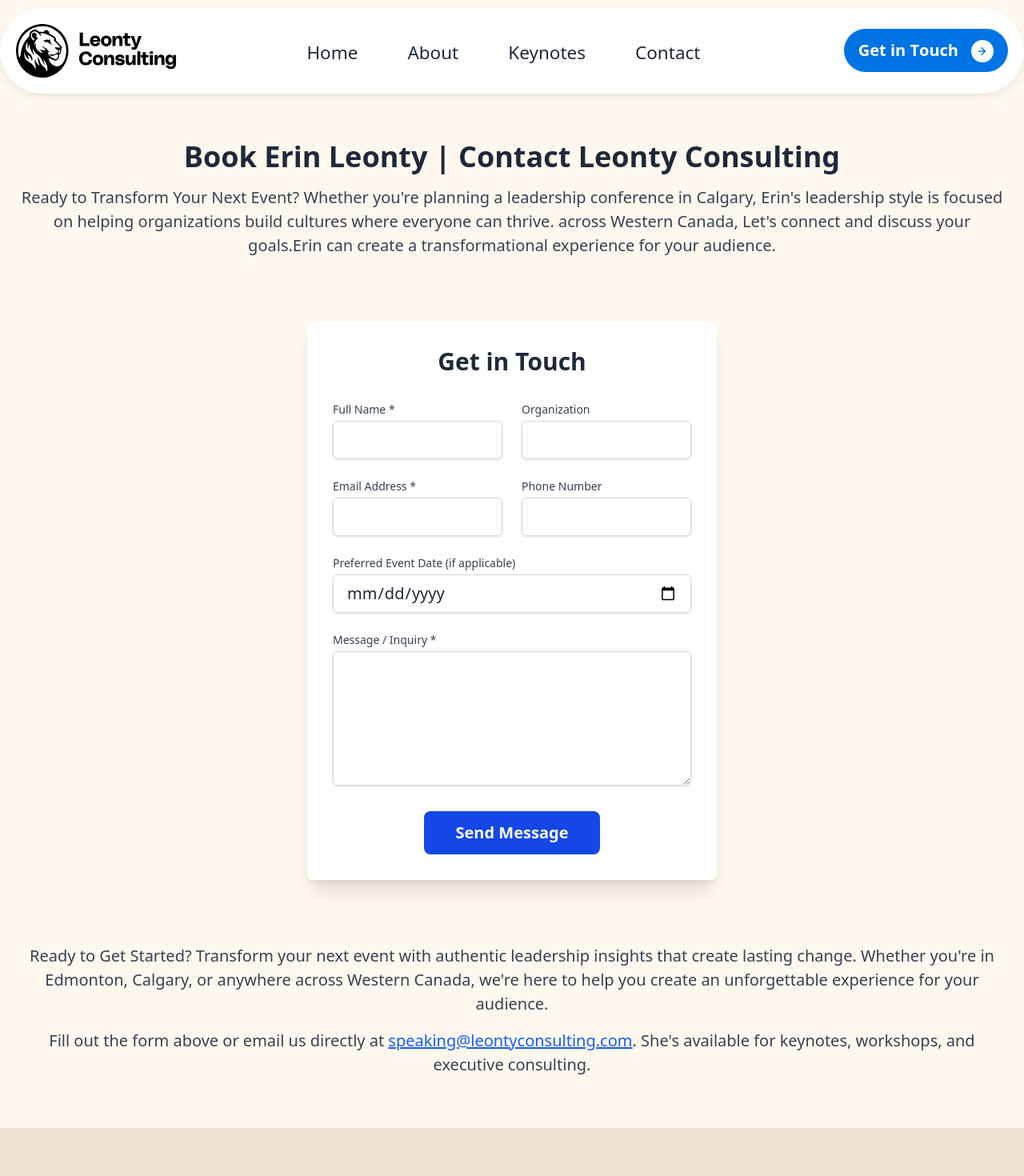
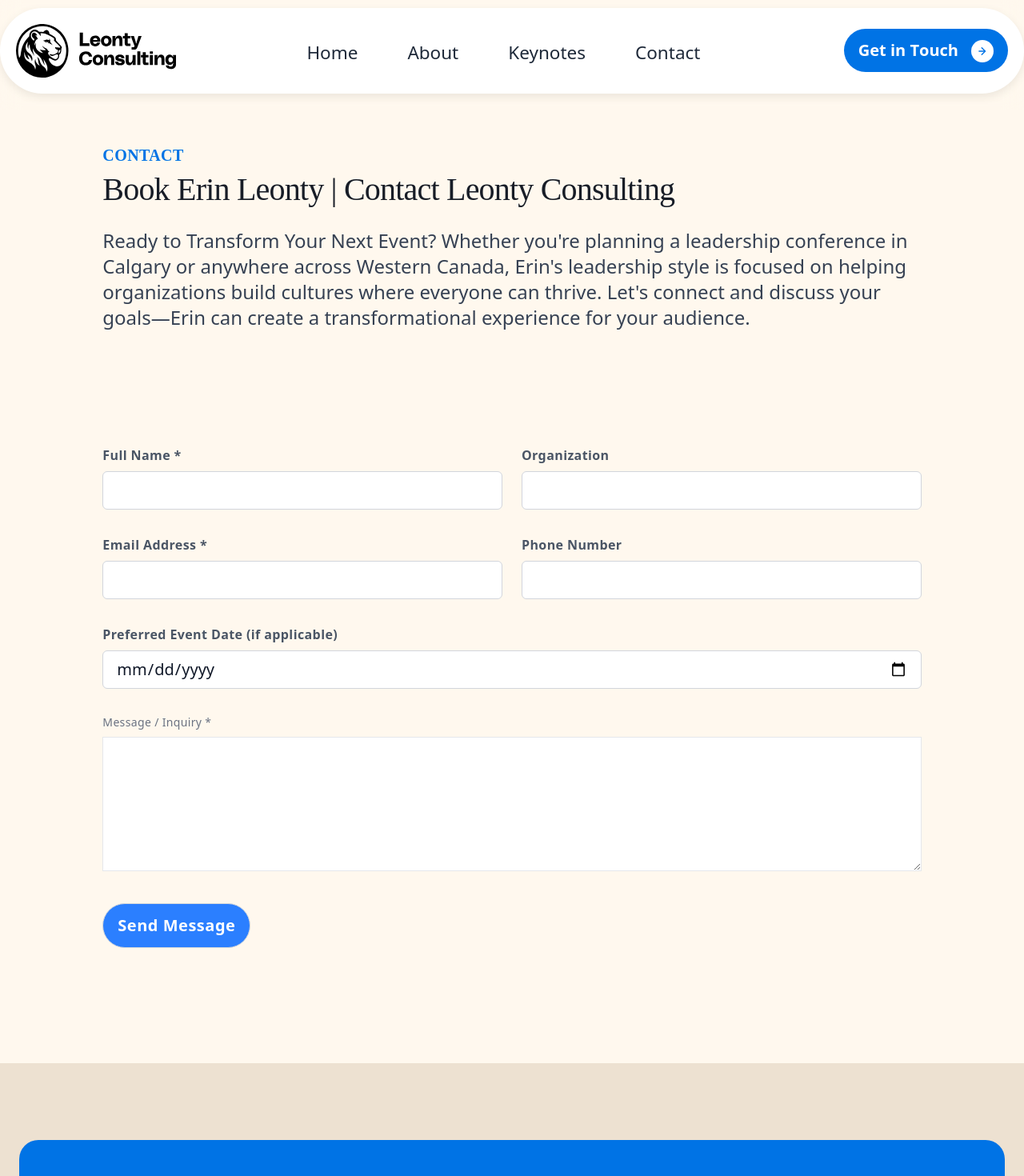
Before and after one commit to cdendy/leonty-consulting, a Next.js app: page /contact in a window 1280 px wide. Shown: the top 1470 px of the page at 80% size. Built offline with nearby package versions, Linux system fonts and the light colour scheme.

Commit message:
contact page styling, images to keynotes page, anchor links from keynotes on hp to keynotes page

```diff
--- a/app/(pages)/contact/page.tsx
+++ b/app/(pages)/contact/page.tsx
@@ -1,3 +1,4 @@
+import SubscribeSection from '@/components/SubscribeSection';
 import ContactForm from '../../components/ContactForm'; // Adjusted path
 import type { Metadata } from 'next';
 
@@ -8,36 +9,23 @@ export const metadata: Metadata = {
 
 export default function ContactPage() {
   return (
-    <div className="container mx-auto px-6 py-16 space-y-20">
+    <div className="space-y-24">
       {/* ───────────── PAGE TITLE ───────────── */}
-      <section className="fadeSection text-center">
-        <h1 className="text-4xl font-bold mb-4">Book Erin Leonty | Contact Leonty Consulting</h1>
-        <p className="text-gray-700">
-          Ready to Transform Your Next Event? Whether you&apos;re planning a leadership conference in Calgary,
-          Erin&apos;s leadership style is focused on helping organizations build cultures where everyone can thrive. across Western Canada,
-          Let&apos;s connect and discuss your goals.Erin can create a transformational experience for your audience.
-        </p>
+      <section className="fadeSection px-6 mx-auto max-w-[1280px] grid grid-cols-12 gap-5 mt-18 mb-36">
+        <div className="col-span-10 col-start-2">
+          <p className="section-eyebrow mb-2">Contact</p>
+          <h1 className="section-heading mb-6">Book Erin Leonty | Contact Leonty Consulting</h1>
+          <p className="text-gray-700 text-xl md:text-2xl">
+            Ready to Transform Your Next Event? Whether you&apos;re planning a leadership conference in Calgary or anywhere across Western Canada, Erin&apos;s leadership style is focused on helping organizations build cultures where everyone can thrive. Let&apos;s connect and discuss your goals—Erin can create a transformational experience for your audience.
+          </p>
+        </div>
       </section>
 
       {/* ───────────── FORM ───────────── */}
-      <section className="fadeSection max-w-lg mx-auto">
-        <ContactForm />
-      </section>
-
-      {/* ───────────── CTA ───────────── */}
-      <section className="fadeSection text-center space-y-4">
-        <p className="text-gray-700">
-          Ready to Get Started? Transform your next event with authentic leadership insights that create lasting change.
-          Whether you&apos;re in Edmonton, Calgary, or anywhere across Western Canada, we&apos;re here to help you create an
-          unforgettable experience for your audience.
-        </p>
-        <p className="text-gray-700">
-  Fill out the form above or email us directly at{' '}
-  <a href="mailto:speaking@leontyconsulting.com" className="text-blue-600 underline">
-    speaking@leontyconsulting.com
-  </a>.
-  She&apos;s available for keynotes, workshops, and executive consulting.
-</p>
+      <section className="fadeSection px-6 mx-auto max-w-[1280px] grid grid-cols-12 gap-5 mb-36">
+        <div className="col-span-10 col-start-2">
+          <ContactForm />
+        </div>
       </section>
     </div>
   );
--- a/app/components/ContactForm.tsx
+++ b/app/components/ContactForm.tsx
@@ -1,6 +1,7 @@
 'use client';
 
 import { useState, ChangeEvent, FormEvent } from 'react';
+import StaggerButton from './StaggerButton';
 
 interface FormData {
   name: string;
@@ -51,45 +52,49 @@ export default function ContactForm() {
   };
 
   return (
-    <form onSubmit={handleSubmit} className="space-y-6 bg-white p-8 rounded-lg shadow-xl max-w-2xl mx-auto">
-      <h2 className="text-3xl font-bold text-center text-gray-800 mb-8">Get in Touch</h2>
+    <form onSubmit={handleSubmit} className="space-y-8 w-full">
 
       <div className="grid grid-cols-1 md:grid-cols-2 gap-6">
         <div>
-          <label htmlFor="name" className="block text-sm font-medium text-gray-700 mb-1">Full Name *</label>
-          <input type="text" name="name" id="name" value={formData.name} onChange={handleChange} required className="w-full px-4 py-2 border border-gray-300 rounded-md shadow-sm focus:ring-blue-500 focus:border-blue-500" />
+          <label htmlFor="name" className="block text-base font-semibold text-gray-600 mb-2 tracking-wide">Full Name *</label>
+          <input type="text" name="name" id="name" value={formData.name} onChange={handleChange} required className="w-full px-4 py-2 border border-gray-300 bg-white rounded-md focus:ring-2 focus:ring-blue-500 focus:border-blue-500 text-gray-900 placeholder-gray-400 transition" />
         </div>
         <div>
-          <label htmlFor="org" className="block text-sm font-medium text-gray-700 mb-1">Organization</label>
-          <input type="text" name="org" id="org" value={formData.org} onChange={handleChange} className="w-full px-4 py-2 border border-gray-300 rounded-md shadow-sm focus:ring-blue-500 focus:border-blue-500" />
+          <label htmlFor="org" className="block text-base font-semibold text-gray-600 mb-2 tracking-wide">Organization</label>
+          <input type="text" name="org" id="org" value={formData.org} onChange={handleChange} className="w-full px-4 py-2 border border-gray-300 bg-white rounded-md focus:ring-2 focus:ring-blue-500 focus:border-blue-500 text-gray-900 placeholder-gray-400 transition" />
         </div>
       </div>
 
       <div className="grid grid-cols-1 md:grid-cols-2 gap-6">
         <div>
-          <label htmlFor="email" className="block text-sm font-medium text-gray-700 mb-1">Email Address *</label>
-          <input type="email" name="email" id="email" value={formData.email} onChange={handleChange} required className="w-full px-4 py-2 border border-gray-300 rounded-md shadow-sm focus:ring-blue-500 focus:border-blue-500" />
+          <label htmlFor="email" className="block text-base font-semibold text-gray-600 mb-2 tracking-wide">Email Address *</label>
+          <input type="email" name="email" id="email" value={formData.email} onChange={handleChange} required className="w-full px-4 py-2 border border-gray-300 bg-white rounded-md focus:ring-2 focus:ring-blue-500 focus:border-blue-500 text-gray-900 placeholder-gray-400 transition" />
         </div>
         <div>
-          <label htmlFor="phone" className="block text-sm font-medium text-gray-700 mb-1">Phone Number</label>
-          <input type="tel" name="phone" id="phone" value={formData.phone} onChange={handleChange} className="w-full px-4 py-2 border border-gray-300 rounded-md shadow-sm focus:ring-blue-500 focus:border-blue-500" />
+          <label htmlFor="phone" className="block text-base font-semibold text-gray-600 mb-2 tracking-wide">Phone Number</label>
+          <input type="tel" name="phone" id="phone" value={formData.phone} onChange={handleChange} className="w-full px-4 py-2 border border-gray-300 bg-white rounded-md focus:ring-2 focus:ring-blue-500 focus:border-blue-500 text-gray-900 placeholder-gray-400 transition" />
         </div>
       </div>
 
       <div>
-        <label htmlFor="date" className="block text-sm font-medium text-gray-700 mb-1">Preferred Event Date (if applicable)</label>
-        <input type="date" name="date" id="date" value={formData.date} onChange={handleChange} className="w-full px-4 py-2 border border-gray-300 rounded-md shadow-sm focus:ring-blue-500 focus:border-blue-500" />
+        <label htmlFor="date" className="block text-base font-semibold text-gray-600 mb-2 tracking-wide">Preferred Event Date (if applicable)</label>
+        <input type="date" name="date" id="date" value={formData.date} onChange={handleChange} className="w-full px-4 py-2 border border-gray-300 bg-white rounded-md focus:ring-2 focus:ring-blue-500 focus:border-blue-500 text-gray-900 placeholder-gray-400 transition" />
       </div>
 
       <div>
-        <label htmlFor="message" className="block text-sm font-medium text-gray-700 mb-1">Message / Inquiry *</label>
-        <textarea name="message" id="message" value={formData.message} onChange={handleChange} rows={5} required className="w-full px-4 py-2 border border-gray-300 rounded-md shadow-sm focus:ring-blue-500 focus:border-blue-500"></textarea>
+        <label htmlFor="message" className="block text-sm font-medium text-gray-500 mb-2 tracking-wide">Message / Inquiry *</label>
+        <textarea name="message" id="message" value={formData.message} onChange={handleChange} rows={5} required className="w-full px-4 py-2 border border-gray-200 bg-white focus:ring-2 focus:ring-blue-500 focus:border-blue-500 text-gray-900 placeholder-gray-400 transition"></textarea>
       </div>
 
-      <div className="text-center">
-        <button type="submit" className="w-full md:w-auto bg-blue-700 hover:bg-blue-800 text-white font-semibold py-3 px-10 rounded-lg transition duration-300 transform hover:scale-105 focus:outline-none focus:ring-2 focus:ring-blue-500 focus:ring-opacity-50">
-          Send Message
-        </button>
+      <div>
+        <StaggerButton
+            type="submit"
+            className="w-full md:w-auto font-bold py-3 px-10 transition focus:outline-none focus:ring-2 focus:ring-blue-500 focus:ring-opacity-50 tracking-wide text-lg"
+            bgColorClass="bg-blue-500 hover:bg-blue-600"
+            textColorClass="text-white"
+          >
+            Send Message
+          </StaggerButton>
       </div>
 
       {status && (
--- a/app/globals.css
+++ b/app/globals.css
@@ -220,6 +220,15 @@
     @apply mt-0;
   }
 
+  .li-link {
+    display: flex;
+    align-items: center;
+    width: 100%;
+    height: 100%;
+    color: inherit;
+    text-decoration: none;
+  }
+
 }
 /* 1. HEADLINE (h3) inside .keynote-item */
 .keynote-item h3 {
@@ -257,6 +266,11 @@
 .keynote-item .divider {
   @apply mt-8 border-t border-gray-300;
 }
+
+.keynote-item .dividerBottom {
+  @apply mt-8 border-b border-gray-300;
+}
+
 a {
   @apply transition-colors duration-200;
 }
--- a/app/page.tsx
+++ b/app/page.tsx
@@ -125,21 +125,29 @@ export default function HomePage() {
       </div>
       <div className="col-span-12 md:col-span-6 md:col-start-7">
         <ul className="list-none p-0 m-0 space-y-0 max-w-2xl mx-auto text-gray-700">
-            <li className="home-page-keynotes text-base leading-6 md:text-lg md:leading-7">
+            <li>
+  <a href="/keynotes#keynote-1" className="home-page-keynotes text-base leading-6 md:text-lg md:leading-7">
     From Awareness to Action: How to Be an Ally in a Polarized World
     <Image src="/images/arrow_right_blue.svg" alt="" width={20} height={20} className="w-5 h-5" />
+  </a>
 </li>
-            <li className="home-page-keynotes text-base leading-6 md:text-lg md:leading-7">
+            <li>
+  <a href="/keynotes#keynote-2" className="home-page-keynotes text-base leading-6 md:text-lg md:leading-7">
     From Burnout to Belonging: Tapping Into Your Power for Good
     <Image src="/images/arrow_right_blue.svg" alt="" width={20} height={20} className="w-5 h-5" />
+  </a>
 </li>
-            <li className="home-page-keynotes text-base leading-6 md:text-lg md:leading-7">
+            <li>
+  <a href="/keynotes#keynote-3" className="home-page-keynotes text-base leading-6 md:text-lg md:leading-7">
     From Grip to Great: Letting Go to Find Your Flow
     <Image src="/images/arrow_right_blue.svg" alt="" width={20} height={20} className="w-5 h-5" />
+  </a>
 </li>
-            <li className="home-page-keynotes text-base leading-6 md:text-lg md:leading-7 mt-[0]">
+            <li>
+  <a href="/keynotes#keynote-4" className="home-page-keynotes text-base leading-6 md:text-lg md:leading-7 mt-[0]">
     Sovereign Service: Rethinking the Idea of &apos;Service Above Self&apos;
     <Image src="/images/arrow_right_blue.svg" alt="" width={20} height={20} className="w-5 h-5" />
+  </a>
 </li>
         </ul>
       </div>
```
Also changed, not shown: app/(pages)/keynotes/page.tsx (+62 -58 lines). Lines whose indentation alone changed are shown as unchanged.
